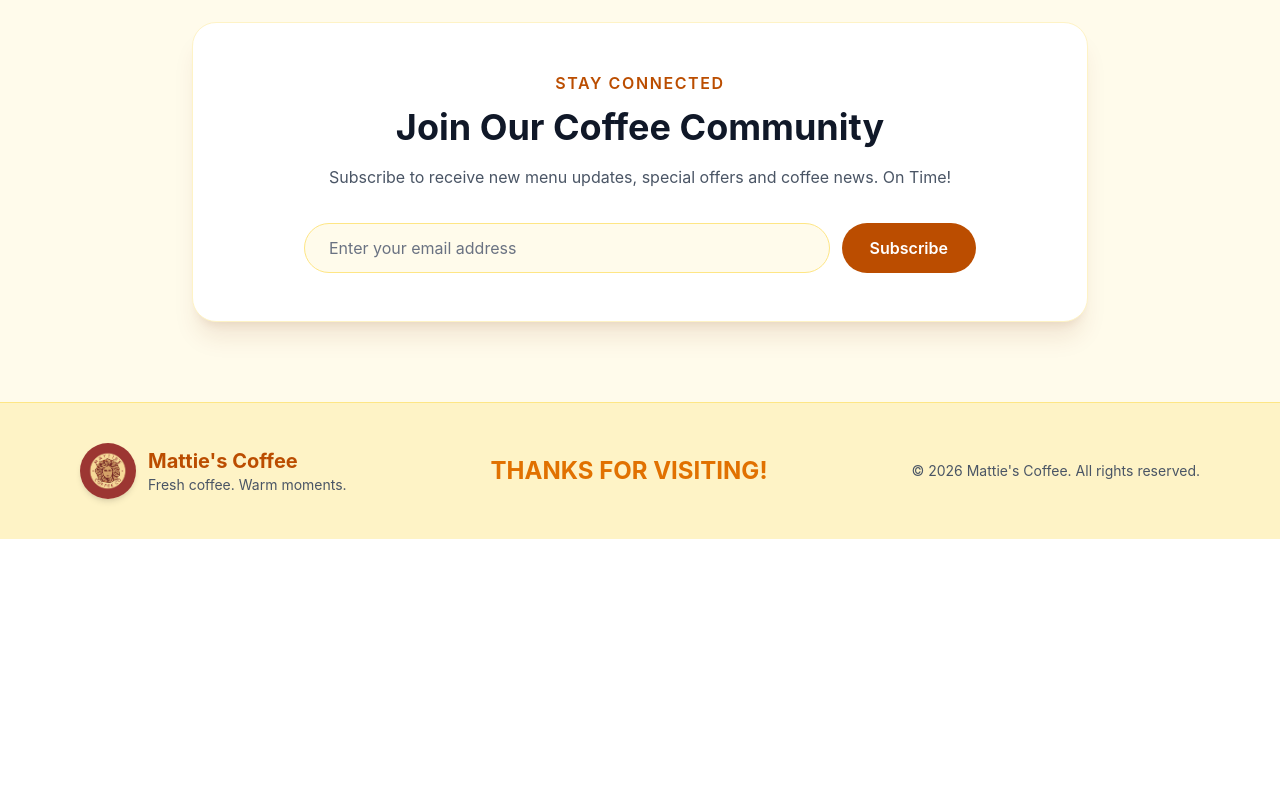
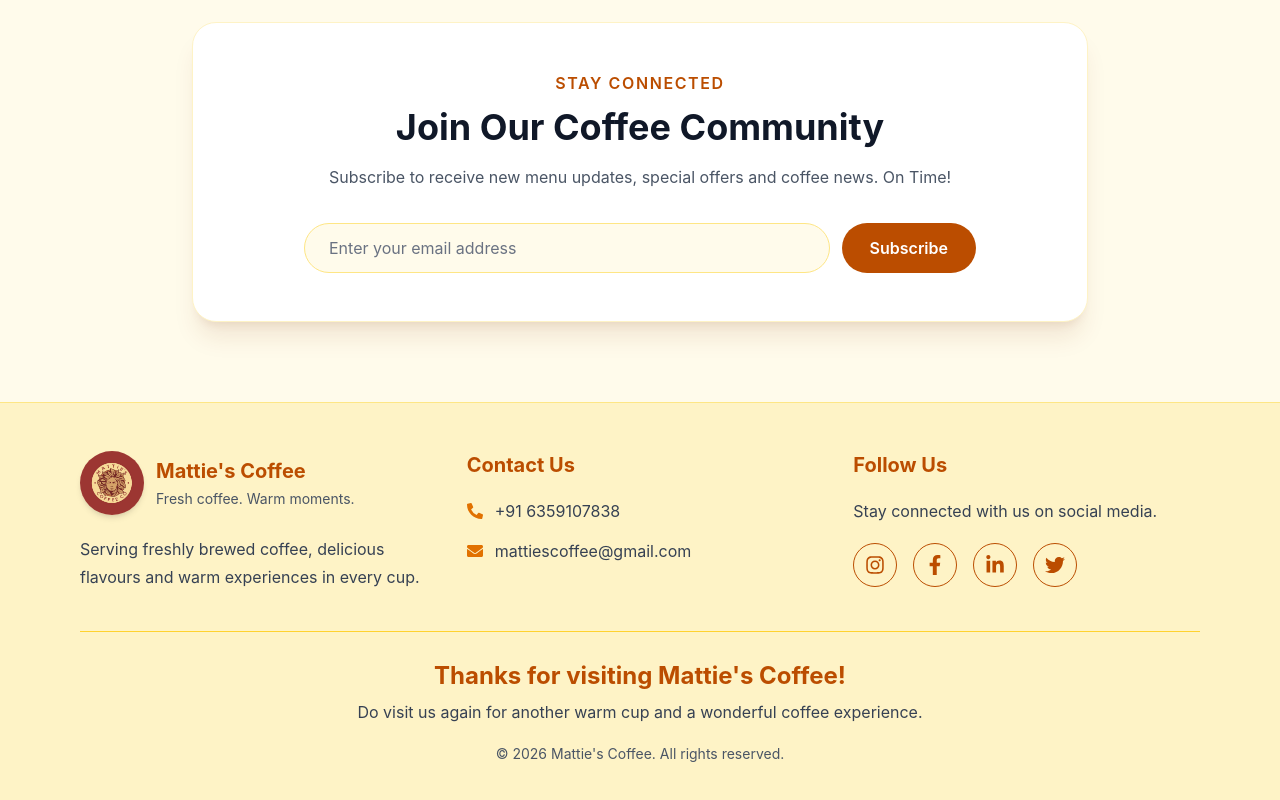
Before and after one commit to siddhant07-ops/matties-coffee, a React (Vite) app: page / in a window 1280 px wide. Shown: the part 4439-5239 px from the top of the page. Before the commit the page ends 4978 px from the top, so only its background shows below. Built offline with nearby package versions, Linux system fonts and the light colour scheme.

Commit message:
Final commit

```diff
--- a/src/components/Footer.jsx
+++ b/src/components/Footer.jsx
@@ -1,20 +1,33 @@
 import mattie from "../assets/mattie.jpg";
+
+import {
+  FaInstagram,
+  FaFacebookF,
+  FaLinkedinIn,
+  FaTwitter,
+  FaPhoneAlt,
+  FaEnvelope,
+} from "react-icons/fa";
 
 function Footer({ darkMode }) {
   return (
     <footer
-      className={`border-t px-6 py-10 transition-colors duration-500 md:px-12 lg:px-20 ${
+      className={`border-t px-6 py-12 transition-colors duration-500 md:px-12 lg:px-20 ${
         darkMode
           ? "border-gray-800 bg-gray-950 text-white"
           : "border-amber-200 bg-amber-100 text-gray-900"
       }`}
     >
-      <div className="mx-auto flex max-w-7xl flex-col items-center justify-between gap-8 md:flex-row">
+      <div className="mx-auto max-w-7xl">
+        {/* Main Footer Content */}
+        <div className="grid gap-10 text-center md:grid-cols-3 md:text-left">
+          {/* Logo and Brand */}
+          <div className="flex flex-col items-center md:items-start">
             <div className="flex items-center gap-3">
               <img
                 src={mattie}
                 alt="Mattie's Coffee Logo"
-            className="h-14 w-14 rounded-full shadow-md"
+                className="h-16 w-16 rounded-full shadow-md"
               />
 
               <div>
@@ -27,7 +40,7 @@ function Footer({ darkMode }) {
                 </h2>
 
                 <p
-              className={`text-sm ${
+                  className={`mt-1 text-sm ${
                     darkMode ? "text-gray-400" : "text-gray-600"
                   }`}
                 >
@@ -36,20 +49,161 @@ function Footer({ darkMode }) {
               </div>
             </div>
 
-        <p className="text-2xl font-bold text-amber-600">
-          THANKS FOR VISITING!
+            <p
+              className={`mt-5 max-w-sm leading-7 ${
+                darkMode ? "text-gray-300" : "text-gray-700"
+              }`}
+            >
+              Serving freshly brewed coffee, delicious flavours and warm
+              experiences in every cup.
+            </p>
+          </div>
+
+          {/* Contact Information */}
+          <div className="flex flex-col items-center md:items-start">
+            <h3
+              className={`mb-5 text-xl font-bold ${
+                darkMode ? "text-amber-400" : "text-amber-700"
+              }`}
+            >
+              Contact Us
+            </h3>
+
+            <div className="space-y-4">
+              <a
+                href="tel:+919876543210"
+                className={`flex items-center justify-center gap-3 transition hover:text-amber-600 md:justify-start ${
+                  darkMode ? "text-gray-300" : "text-gray-700"
+                }`}
+              >
+                <FaPhoneAlt className="text-amber-600" />
+
+                <span>+91 6359107838</span>
+              </a>
+
+              <a
+                href="nallasiddhantp@gmail.com"
+                className={`flex items-center justify-center gap-3 transition hover:text-amber-600 md:justify-start ${
+                  darkMode ? "text-gray-300" : "text-gray-700"
+                }`}
+              >
+                <FaEnvelope className="text-amber-600" />
+
+                <span>mattiescoffee@gmail.com</span>
+              </a>
+            </div>
+          </div>
+
+          {/* Social Media */}
+          <div className="flex flex-col items-center md:items-start">
+            <h3
+              className={`mb-5 text-xl font-bold ${
+                darkMode ? "text-amber-400" : "text-amber-700"
+              }`}
+            >
+              Follow Us
+            </h3>
+
+            <p
+              className={`mb-5 ${
+                darkMode ? "text-gray-300" : "text-gray-700"
+              }`}
+            >
+              Stay connected with us on social media.
             </p>
 
+            <div className="flex items-center gap-4">
+              <a
+                href="https://www.instagram.com/"
+                target="_blank"
+                rel="noreferrer"
+                aria-label="Visit Mattie's Coffee on Instagram"
+                className={`flex h-11 w-11 items-center justify-center rounded-full border text-xl transition-all duration-300 hover:-translate-y-1 hover:bg-amber-700 hover:text-white ${
+                  darkMode
+                    ? "border-gray-700 text-amber-400"
+                    : "border-amber-700 text-amber-700"
+                }`}
+              >
+                <FaInstagram />
+              </a>
 
+              <a
+                href="https://www.facebook.com/"
+                target="_blank"
+                rel="noreferrer"
+                aria-label="Visit Mattie's Coffee on Facebook"
+                className={`flex h-11 w-11 items-center justify-center rounded-full border text-xl transition-all duration-300 hover:-translate-y-1 hover:bg-amber-700 hover:text-white ${
+                  darkMode
+                    ? "border-gray-700 text-amber-400"
+                    : "border-amber-700 text-amber-700"
+                }`}
+              >
+                <FaFacebookF />
+              </a>
+
+              <a
+                href="https://www.linkedin.com/"
+                target="_blank"
+                rel="noreferrer"
+                aria-label="Visit Mattie's Coffee on LinkedIn"
+                className={`flex h-11 w-11 items-center justify-center rounded-full border text-xl transition-all duration-300 hover:-translate-y-1 hover:bg-amber-700 hover:text-white ${
+                  darkMode
+                    ? "border-gray-700 text-amber-400"
+                    : "border-amber-700 text-amber-700"
+                }`}
+              >
+                <FaLinkedinIn />
+              </a>
+
+              <a
+                href="https://twitter.com/"
+                target="_blank"
+                rel="noreferrer"
+                aria-label="Visit Mattie's Coffee on Twitter"
+                className={`flex h-11 w-11 items-center justify-center rounded-full border text-xl transition-all duration-300 hover:-translate-y-1 hover:bg-amber-700 hover:text-white ${
+                  darkMode
+                    ? "border-gray-700 text-amber-400"
+                    : "border-amber-700 text-amber-700"
+                }`}
+              >
+                <FaTwitter />
+              </a>
+            </div>
+          </div>
+        </div>
+
+        {/* Bottom Footer */}
+        <div
+          className={`mt-10 border-t pt-7 text-center ${
+            darkMode ? "border-gray-800" : "border-amber-300"
+          }`}
+        >
+          <p
+            className={`text-xl font-bold sm:text-2xl ${
+              darkMode ? "text-amber-400" : "text-amber-700"
+            }`}
+          >
+            Thanks for visiting Mattie's Coffee!
+          </p>
 
           <p
-          className={`text-center text-sm ${
+            className={`mt-2 text-base ${
+              darkMode ? "text-gray-300" : "text-gray-700"
+            }`}
+          >
+            Do visit us again for another warm cup and a wonderful coffee
+            experience.
+          </p>
+
+          <p
+            className={`mt-5 text-sm ${
               darkMode ? "text-gray-400" : "text-gray-600"
             }`}
           >
             © 2026 Mattie's Coffee. All rights reserved.
           </p>
         </div>
+      </div>
     </footer>
   );
 }
```
Lines whose indentation alone changed are shown as unchanged.
